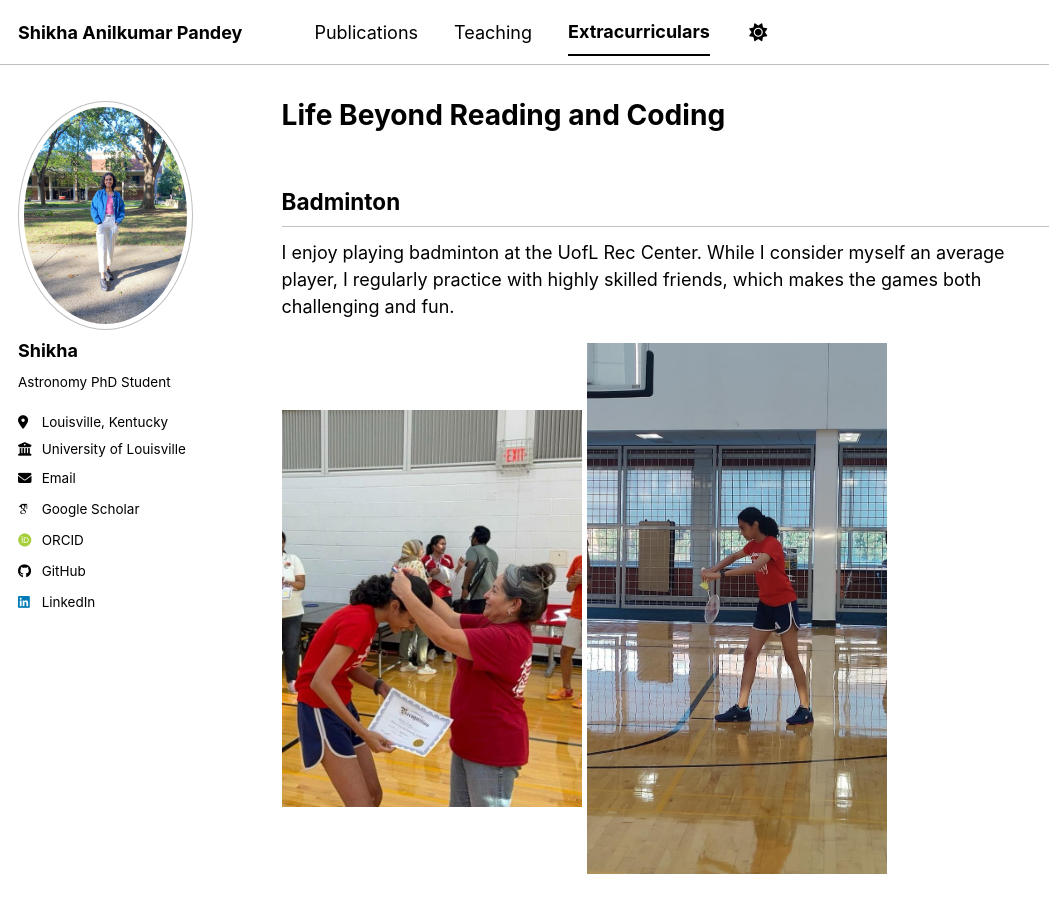
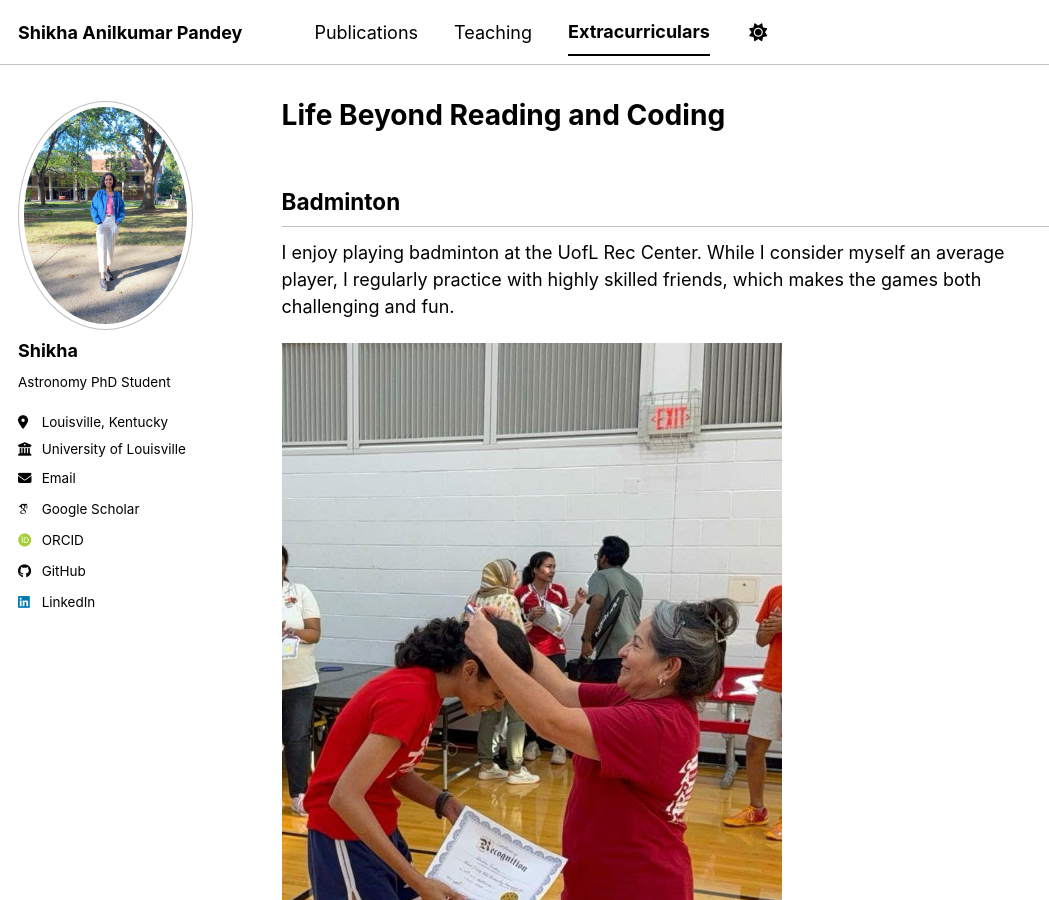
Before and after one commit to pshikha/pshikha.github.io, a Jekyll site: the page built from _pages/markdown.md, in a window 1280 px wide and 900 px high. Shown: the whole window, without its empty margins (0-1049 px from the left). Built offline with Jekyll 4.4.1, drawn with Linux system fonts in a browser that asks for light colours; some web fonts are replaced; a script bundle is joined from its source files by our own code; library files that are not in the unit come from our copies.

Commit message:
Update markdown.md

```diff
--- a/_pages/markdown.md
+++ b/_pages/markdown.md
@@ -14,7 +14,7 @@ redirect_from:
 I enjoy playing badminton at the UofL Rec Center. While I consider myself an average player, I regularly practice with highly skilled friends, which makes the games both challenging and fun.
 
 <div>
-<img src="/images/bad1.jpeg" width="300" height="500"/>
+<img src="/images/bad1.jpeg" width="500" height="700"/>
 <img src="/images/bad2.jpeg" width="300" height="500"/>
 </div>
 
```
